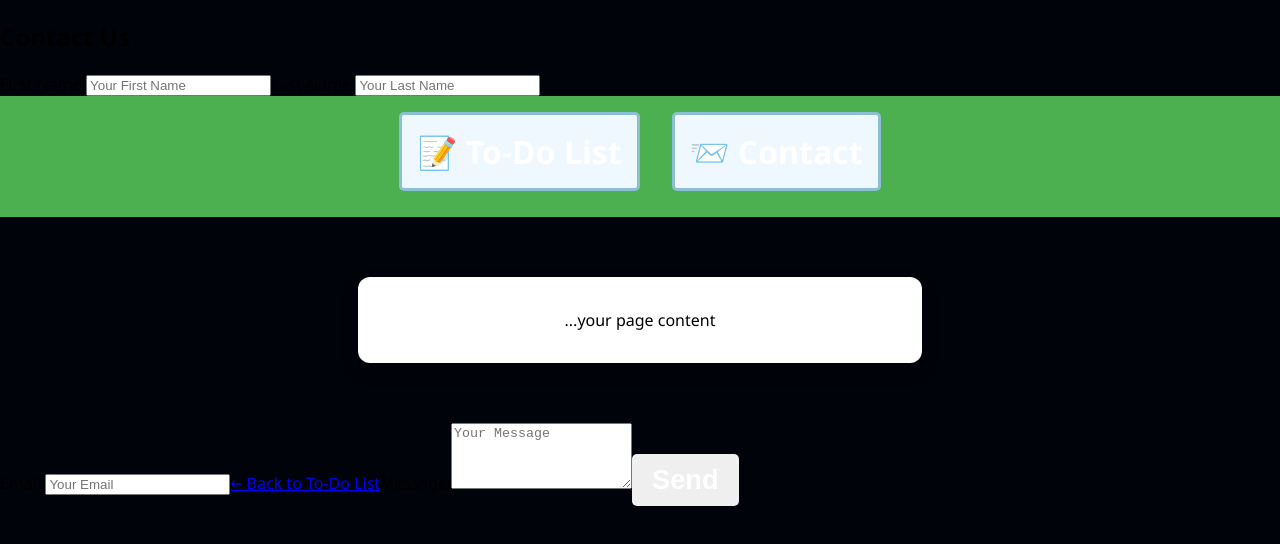
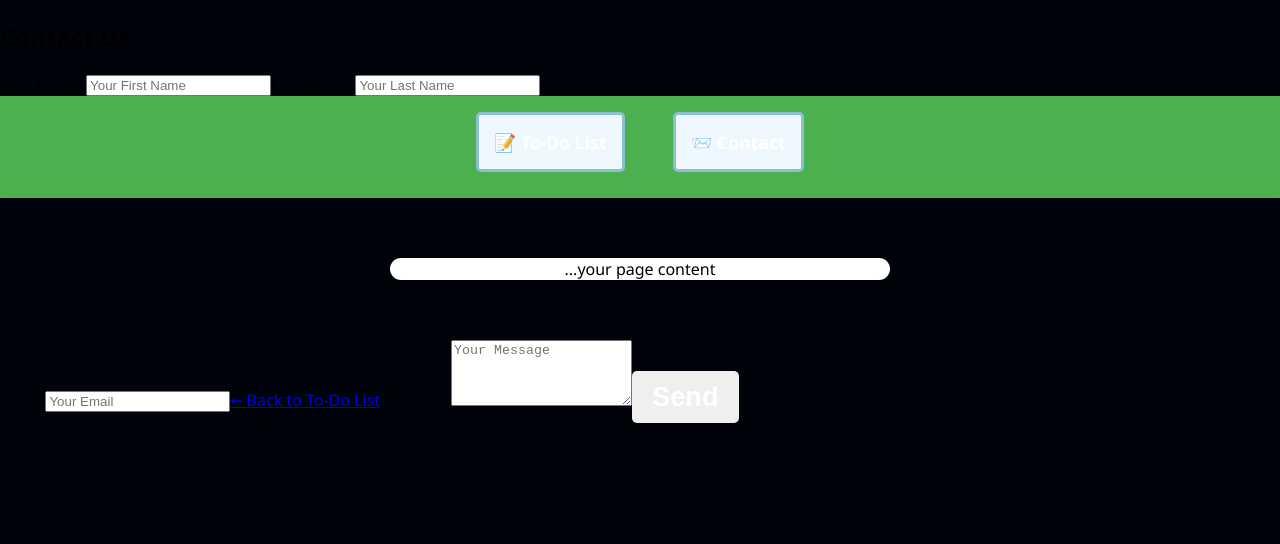
Before and after one commit to m-wakefield/react-list-app, a React (Vite) app in the folder my-react-app/: page /contact in a window 1280 px wide. Shown: the top 544 px of the page. Built offline with nearby package versions, Linux system fonts and the light colour scheme.

Commit message:
Update App.css

```diff
--- a/my-react-app/src/App.css
+++ b/my-react-app/src/App.css
@@ -10,7 +10,7 @@
 .app-container {
   max-width: 500px;
   margin: 60px auto;
-  padding: 2rem;
+  padding: padding: 4rem 2rem 2rem;
   background-color: #fff;
   border-radius: 12px;
   box-shadow: 0 8px 20px rgba(0, 0, 0, 0.1);
@@ -114,23 +114,29 @@
   background-color: #4caf50;
   padding: 1rem;
   text-align: center;
+  position: sticky;
+  top: 0;
+  z-index: 10;
+  box-shadow: 0 4px 6px rgba(0, 0, 0, 0.1);
 }
 
 .navbar ul {
   list-style: none;
   display: flex;
   justify-content: center;
-  gap: 2rem;
+  gap: 3rem;
+  margin: 0;
   padding: 0;
-  margin: 0;
 }
 
 .navbar a {
   color: white;
+  font-size: 1.1rem;
   text-decoration: none;
-  font-weight: bold;
+  font-weight: 600;
+  transition: color 0.2s ease;
 }
 
 .navbar a:hover {
-  text-decoration: underline;
+  color: #d4ffd4;
 }
```
